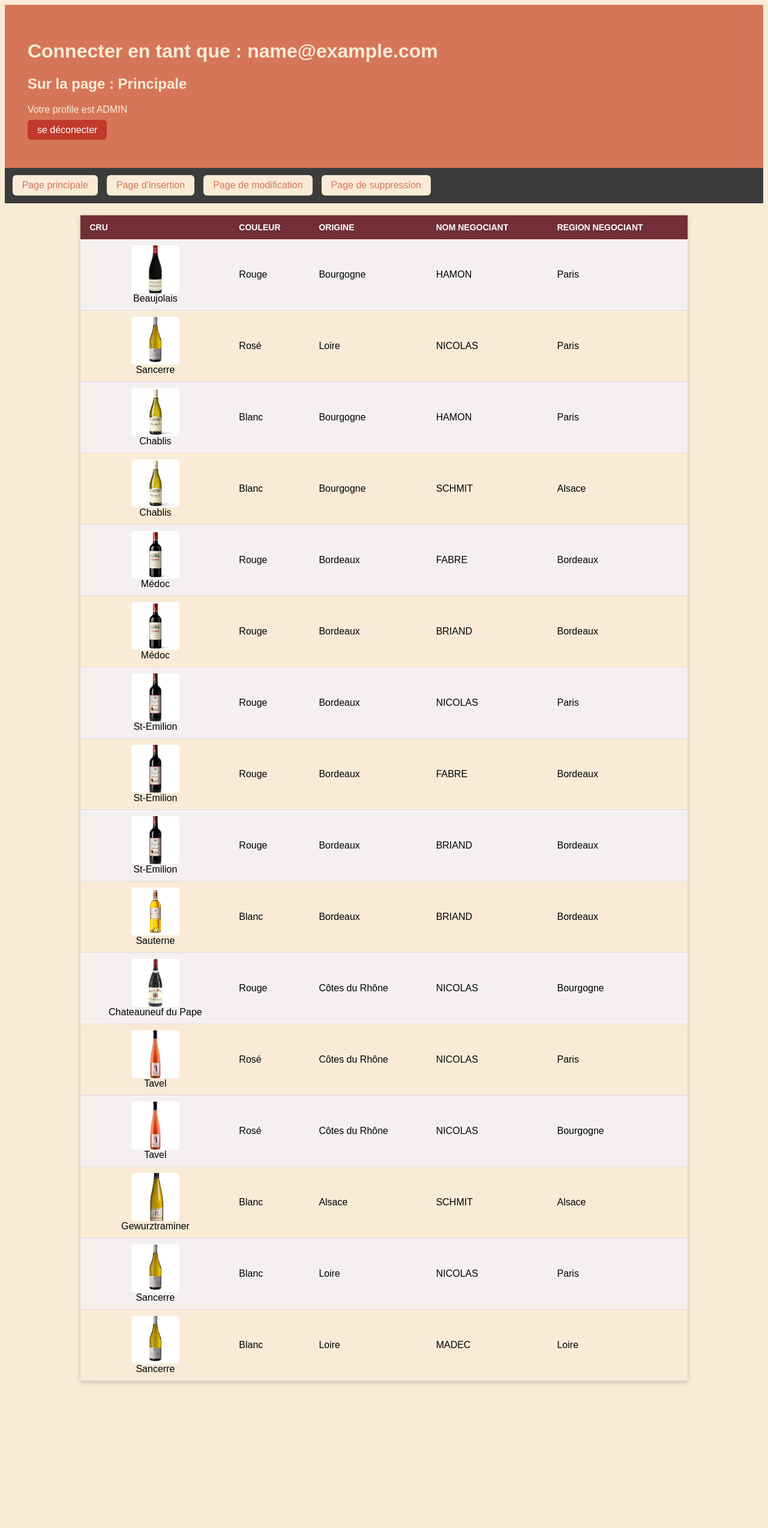
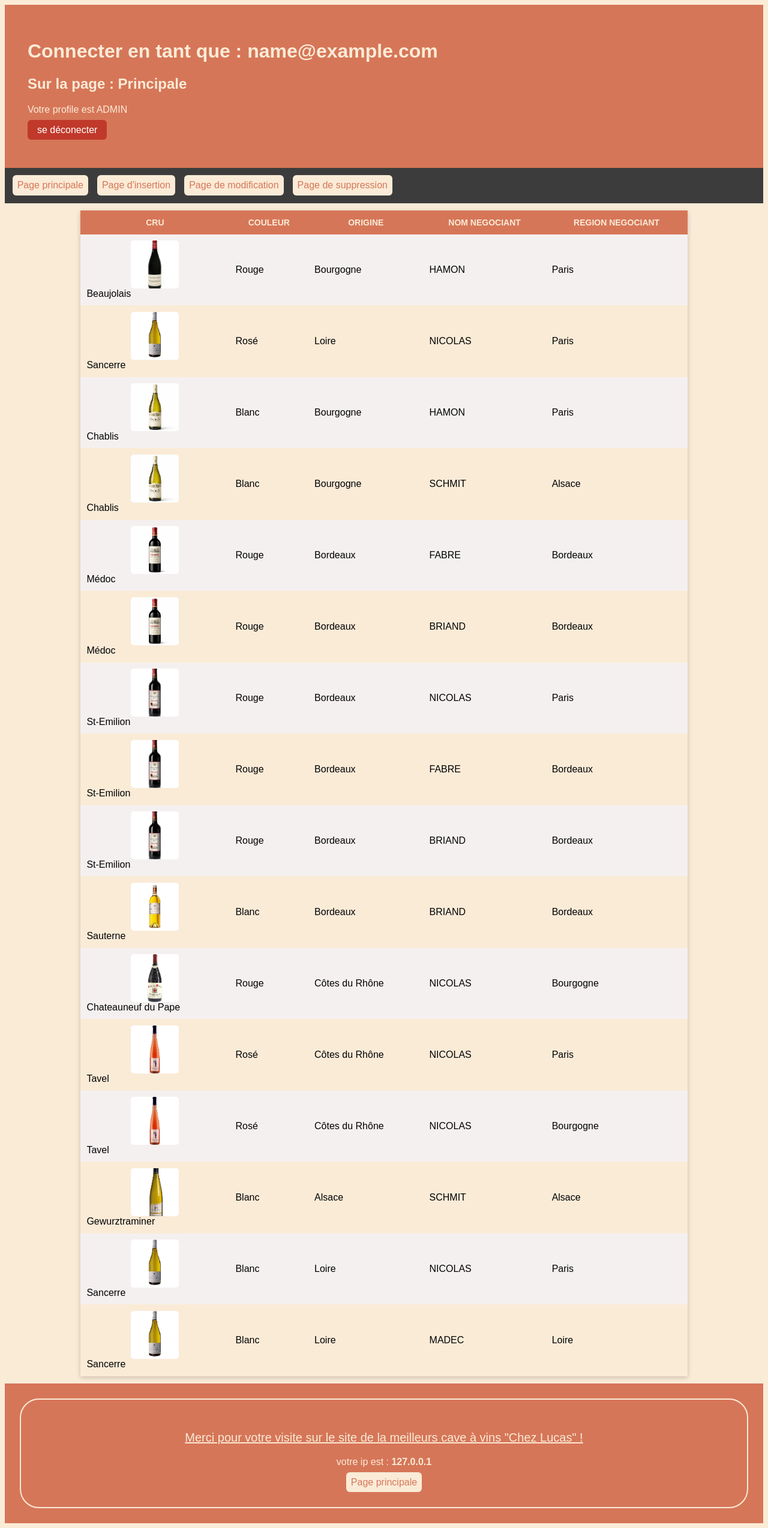
Before and after one commit to Jec-13/SAE23-Web2-Sujet-Cave, a PHP site: page / in a window 1280 px wide. Shown: the whole page at 60% size. Before the commit the page ends 2308 px from the top, so only its background shows below. Run offline with PHP 8.4, Linux system fonts and the light colour scheme; the visitor is signed in with stand-in values (Sample User, id 1); data comes from the database, SQL or seed files in the repository.

Commit message:
Ajout footer

```diff
--- a/SAE_web2/Site/CSS/style.css
+++ b/SAE_web2/Site/CSS/style.css
@@ -89,11 +89,9 @@ body {
     background-color: antiquewhite;
     color: rgb(214, 118, 88);
     border: none;
-    padding: 8px 16px;
+    padding: 8px;
     border-radius: 6px;
     font-size: 1em;
-    cursor: pointer;
-    transition: background-color 0.2s;
     text-decoration: none;
 }
 
@@ -104,23 +102,22 @@ body {
 table {
     border-collapse: collapse;
     width: 80%;
-    margin: 20px auto;
-    font-family: Arial, sans-serif;
+    margin: 12px auto;
+    font-family: Arial;
     box-shadow: 0 2px 8px rgba(0,0,0,0.2);
 }
 
 th {
-    background-color: #722f37;  /* bordeaux */
-    color: white;
-    padding: 12px 15px;
-    text-align: left;
-    text-transform: uppercase;
+    background-color: rgb(214, 118, 88);
+    color: antiquewhite;
+    padding: 12px;
+    text-align: center;
     font-size: 14px;
 }
 
 td {
-    padding: 10px 15px;
-    border-bottom: 1px solid #ddd;
+    padding: 10px;
+    border-bottom: 1px solid antiquewhite;
 }
 
 tr:nth-child(even) {
@@ -128,8 +125,7 @@ tr:nth-child(even) {
 }
 
 tr:hover {
-    background-color: #e8d5d5;
-    transition: background-color 0.2s;
+    background-color: rgb(195, 183, 167);
 }
 
 td img {
@@ -141,6 +137,28 @@ td img {
     margin: auto;
 }
 
-td:has(img) {
+footer {
+    background-color: rgb(214, 118, 88);
+    font-family: arial;
+    padding: 2%;
+}
+
+.main-footer {
+    border-radius: 2em;
+    padding: 2em;
+    border-color: antiquewhite;
+    border-width: 2px;
+    border-style: solid;
+}
+
+.merci {
+    color: antiquewhite;
     text-align: center;
+    font-size: 20px;
+    text-decoration: underline;
 }
+
+.second-footer{
+    text-align: center;
+    color: antiquewhite;
+}
--- a/SAE_web2/Site/INCLUDE/footer.php
+++ b/SAE_web2/Site/INCLUDE/footer.php
@@ -0,0 +1,19 @@
+<?php
+function footer(){
+
+    ?>
+    <footer>
+        <div class="main-footer">
+            <p class="merci">Merci pour votre visite sur le site de la meilleurs cave à vins "Chez Lucas" !</p>
+            <div class="second-footer">
+    <?php
+    echo "<p class=ip>votre ip est : <b>".$_SERVER['REMOTE_ADDR']."</b></p>";
+    ?>
+            <a class="btn-menu" href='index.php'>Page principale</a>
+            </div>
+        </div>
+    </footer>
+    <?php
+
+}
+?>
--- a/SAE_web2/Site/INCLUDE/header.php
+++ b/SAE_web2/Site/INCLUDE/header.php
@@ -1,6 +1,7 @@
 <?php
 function header_page($nom){
     ?>
+    <header>
     <div class='header_page'>
     <?php
     $role = $_SESSION['ADMIN'] ? 'ADMIN' : 'USER';
@@ -27,6 +28,7 @@ function menu_page(){
     ?>
     </ul>
     </div>
+    </header>
     <?php
 }
 ?>
--- a/SAE_web2/Site/index.php
+++ b/SAE_web2/Site/index.php
@@ -9,6 +9,7 @@
 <?php
 include 'INCLUDE/header.php';
 include 'INCLUDE/functions.php';
+include 'INCLUDE/footer.php';
 session_start();
 
 if (empty($_SESSION['EMAIL'])){
@@ -17,19 +18,17 @@ if (empty($_SESSION['EMAIL'])){
 }
 ?>
 <body>
-<header>
 <?php
 header_page("Principale");
 menu_page();
 ?>
-</header>
 <article>
 <?php
 afficheTableau(get_liste_vins('BDD/cave.sqlite'));
 ?>
 </article>
-<footer>
-
-</footer>
+<?php
+footer()
+?>
 </body>
 </html>
```
Also changed, not shown: SAE_web2/Site/Insertion.php (+4 -6 lines), SAE_web2/Site/Modification.php (+4 -6 lines), SAE_web2/Site/Suppression.php (+4 -6 lines), 1 other file.
